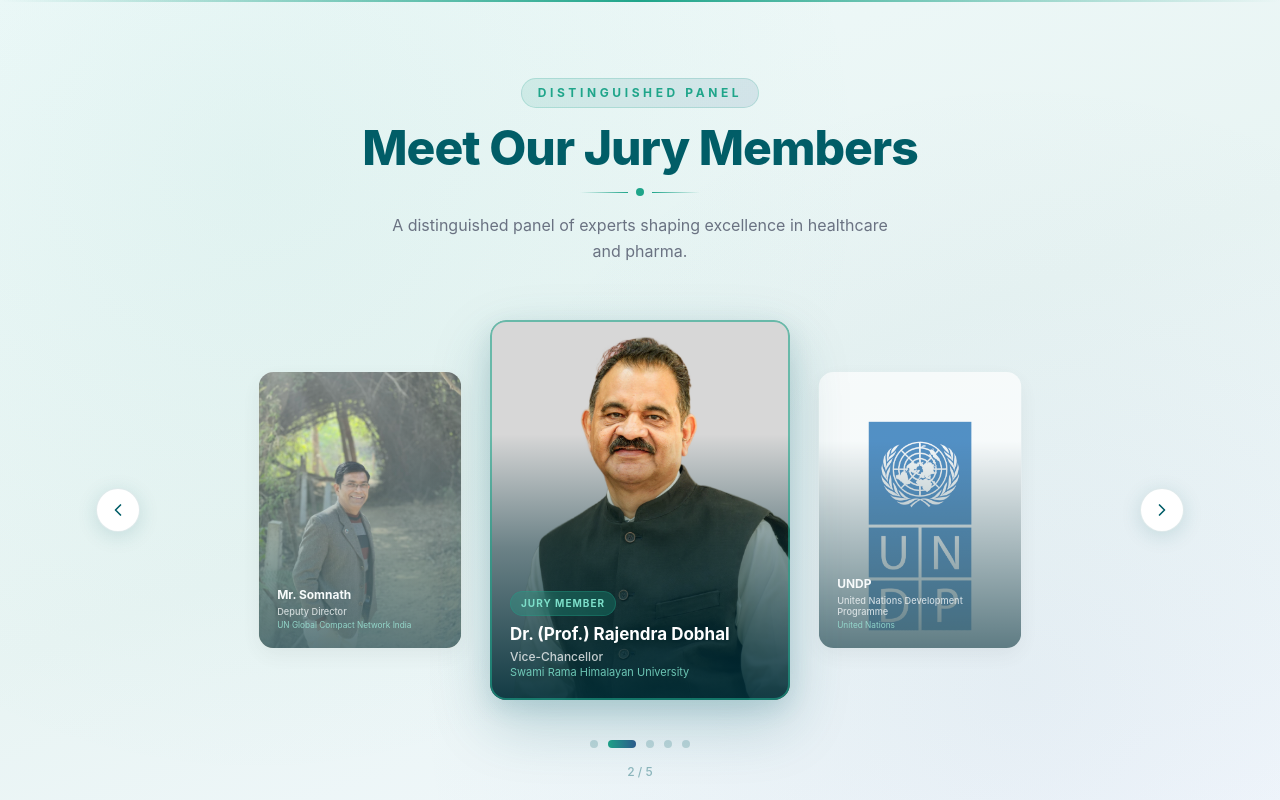
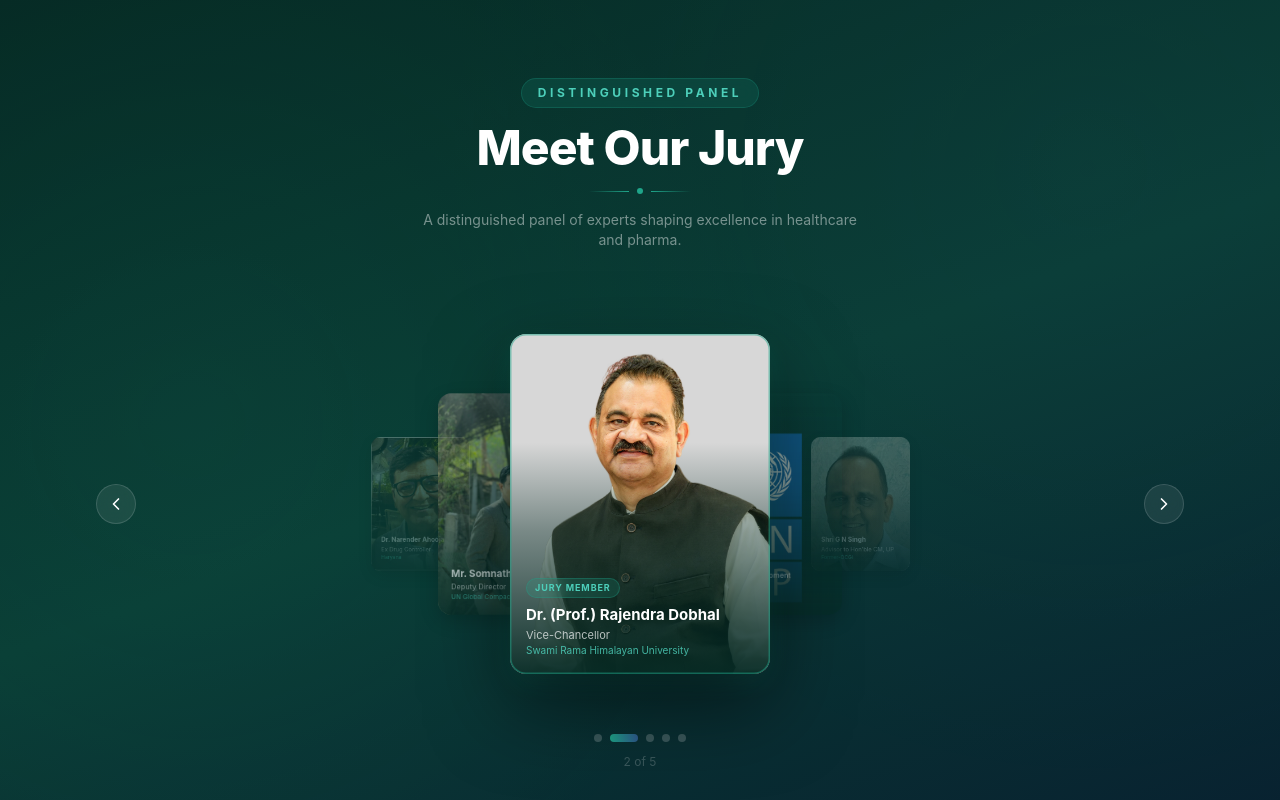
Before and after one commit to sibashish-design/phdpcs, a Next.js app: page / in a window 1280 px wide. Shown: the part 2640-3440 px from the top of the page. Built offline with nearby package versions, Linux system fonts and the light colour scheme.

Commit message:
Updated project

```diff
--- a/src/app/page.tsx
+++ b/src/app/page.tsx
@@ -165,7 +165,7 @@
           </div>
         </div>
       </section>
-      <JewelryMembersSlider />   {/* ← add this */}
+    <JewelryMembersSlider />   {/* ← add this */}
       <AboutSection />
       <FAQSection />
     </div>
--- a/src/components/JewelryMembersSlider.tsx
+++ b/src/components/JewelryMembersSlider.tsx
@@ -1,9 +1,29 @@
 "use client";
 /* eslint-disable @next/next/no-img-element */
-import React, { useState, useEffect, useCallback } from "react";
+import React, { useState, useEffect, useCallback, useRef } from "react";
 import { ChevronLeft, ChevronRight } from "lucide-react";
 
-const juryMembers = [
+// ── Types ──────────────────────────────────────────────────────
+interface JuryMember {
+  name: string;
+  designation: string;
+  organisation: string;
+  image: string;
+}
+
+interface CardConfig {
+  translateX: string;
+  scale: number;
+  opacity: number;
+  zIndex: number;
+  width: number;
+  height: number;
+  isCenter: boolean;
+  isAdjacent: boolean;
+}
+
+// ── Data ───────────────────────────────────────────────────────
+const juryMembers: JuryMember[] = [
   {
     name: "Mr. Somnath",
     designation: "Deputy Director",
@@ -36,197 +56,217 @@
   },
 ];
 
+const TOTAL = juryMembers.length;
+
+function getCardConfig(pos: number): CardConfig {
+  const isCenter = pos === 2;
+  const isAdjacent = pos === 1 || pos === 3;
+  const translateXValues = ["-220px", "-120px", "0px", "120px", "220px"];
+  return {
+    translateX: translateXValues[pos],
+    scale: isCenter ? 1 : isAdjacent ? 0.82 : 0.64,
+    opacity: isCenter ? 1 : isAdjacent ? 0.65 : 0.28,
+    zIndex: isCenter ? 20 : isAdjacent ? 10 : 1,
+    width: isCenter ? 260 : isAdjacent ? 200 : 155,
+    height: isCenter ? 340 : isAdjacent ? 270 : 210,
+    isCenter,
+    isAdjacent,
+  };
+}
+
+// ── Component ──────────────────────────────────────────────────
 const JewelryMembersSlider: React.FC = () => {
   const [current, setCurrent] = useState(0);
-  const [isAnimating, setIsAnimating] = useState(false);
+  const [animating, setAnimating] = useState(false);
   const [isPaused, setIsPaused] = useState(false);
-  const total = juryMembers.length;
+  const touchStartX = useRef<number>(0);
+  const touchEndX = useRef<number>(0);
 
   const goTo = useCallback(
     (index: number) => {
-      if (isAnimating) return;
-      setIsAnimating(true);
-      setCurrent((index + total) % total);
-      setTimeout(() => setIsAnimating(false), 500);
+      if (animating) return;
+      setAnimating(true);
+      setCurrent(((index % TOTAL) + TOTAL) % TOTAL);
+      setTimeout(() => setAnimating(false), 500);
     },
-    [isAnimating, total]
+    [animating]
   );
 
-  const prev = () => goTo(current - 1);
+  const prev = useCallback(() => goTo(current - 1), [current, goTo]);
   const next = useCallback(() => goTo(current + 1), [current, goTo]);
 
   useEffect(() => {
     if (isPaused) return;
-    const timer = setInterval(next, 4500);
-    return () => clearInterval(timer);
+    const t = setInterval(next, 4500);
+    return () => clearInterval(t);
   }, [next, isPaused]);
 
-  // Returns indices for left-side, center, and right-side cards
-  const getVisible = () => [
-    (current - 1 + total) % total,
+  const onTouchStart = (e: React.TouchEvent) => {
+    touchStartX.current = e.touches[0].clientX;
+  };
+  const onTouchEnd = (e: React.TouchEvent) => {
+    touchEndX.current = e.changedTouches[0].clientX;
+    const delta = touchStartX.current - touchEndX.current;
+    if (Math.abs(delta) > 40) {
+      if (delta > 0) next();
+      else prev();
+    }
+  };
+
+  // 5-card positions: far-left, left, center, right, far-right
+  const positions = [
+    (current - 2 + TOTAL) % TOTAL,
+    (current - 1 + TOTAL) % TOTAL,
     current,
-    (current + 1) % total,
+    (current + 1) % TOTAL,
+    (current + 2) % TOTAL,
   ];
-
-  const visible = getVisible();
 
   return (
     <section
-      className="relative py-20 overflow-hidden"
-      style={{ background: "linear-gradient(160deg, #f0fafa 0%, #e8f4f3 50%, #f5f9ff 100%)" }}
+      className="py-20 relative overflow-hidden"
+      style={{
+        background:
+          "linear-gradient(160deg, #062a24 0%, #0a3d35 50%, #082030 100%)",
+      }}
       onMouseEnter={() => setIsPaused(true)}
       onMouseLeave={() => setIsPaused(false)}
     >
-      {/* Subtle background pattern */}
+      {/* Ambient glow */}
       <div
-        className="absolute inset-0 pointer-events-none"
+        className="absolute inset-0 pointer-events-none opacity-40"
         style={{
-          backgroundImage: `radial-gradient(circle at 20% 20%, rgba(31,165,138,0.06) 0%, transparent 50%),
-                            radial-gradient(circle at 80% 80%, rgba(46,91,142,0.06) 0%, transparent 50%)`,
+          backgroundImage:
+            "radial-gradient(circle at 15% 50%, rgba(31,165,138,0.15) 0%, transparent 50%), radial-gradient(circle at 85% 20%, rgba(46,91,142,0.15) 0%, transparent 50%)",
         }}
       />
+      <div className="absolute top-0 left-0 right-0 h-px bg-gradient-to-r from-transparent via-[#1FA58A]/40 to-transparent" />
 
-      {/* Decorative top border */}
-      <div className="absolute top-0 left-0 right-0 h-1 bg-gradient-to-r from-transparent via-[#1FA58A] to-transparent" />
+      <div className="max-w-6xl mx-auto px-6 lg:px-8 relative z-10">
 
-      <div className="relative max-w-6xl mx-auto px-6 lg:px-8">
-
-        {/* Header */}
-        <div className="text-center mb-14">
+        {/* ── Header ── */}
+        <div className="text-center mb-16">
           <span
             className="inline-block text-xs font-bold tracking-[0.3em] uppercase mb-4 px-4 py-1.5 rounded-full"
             style={{
-              background: "linear-gradient(135deg, rgba(31,165,138,0.12), rgba(46,91,142,0.12))",
-              color: "#1FA58A",
-              border: "1px solid rgba(31,165,138,0.2)",
+              background: "rgba(31,165,138,0.15)",
+              color: "#4dcfba",
+              border: "1px solid rgba(31,165,138,0.25)",
+              backdropFilter: "blur(8px)",
             }}
           >
             Distinguished Panel
           </span>
           <h2
-            className="text-4xl md:text-5xl font-extrabold mb-4"
-            style={{ color: "#015D67", letterSpacing: "-0.02em" }}
+            className="text-4xl md:text-5xl font-extrabold text-white mb-4"
+            style={{ letterSpacing: "-0.02em" }}
           >
-            Meet Our Jury Members
+            Meet Our Jury
           </h2>
           <div className="flex items-center justify-center gap-2 mb-4">
-            <div className="h-px w-12 bg-gradient-to-r from-transparent to-[#1FA58A]" />
-            <div className="w-2 h-2 rounded-full bg-[#1FA58A]" />
-            <div className="h-px w-12 bg-gradient-to-l from-transparent to-[#1FA58A]" />
+            <div className="h-px w-10 bg-gradient-to-r from-transparent to-[#1FA58A]" />
+            <div className="w-1.5 h-1.5 rounded-full bg-[#1FA58A]" />
+            <div className="h-px w-10 bg-gradient-to-l from-transparent to-[#1FA58A]" />
           </div>
-          <p className="text-gray-500 text-base max-w-lg mx-auto leading-relaxed">
-            A distinguished panel of experts shaping excellence in healthcare and pharma.
+          <p className="text-white/45 text-sm max-w-md mx-auto">
+            A distinguished panel of experts shaping excellence in healthcare
+            and pharma.
           </p>
         </div>
 
-        {/* Slider area */}
-        <div className="relative flex items-center justify-center">
-
-          {/* Prev button */}
-          <button
-            onClick={prev}
-            className="absolute left-0 z-30 flex items-center justify-center w-11 h-11 rounded-full transition-all duration-300 group"
-            style={{
-              background: "white",
-              boxShadow: "0 4px 20px rgba(1,93,103,0.15)",
-              border: "1px solid rgba(1,93,103,0.12)",
-            }}
-            aria-label="Previous"
-          >
-            <ChevronLeft
-              className="h-5 w-5 transition-transform duration-200 group-hover:-translate-x-0.5"
-              style={{ color: "#015D67" }}
-            />
-          </button>
-
-          {/* Cards track */}
-          <div className="flex items-center justify-center gap-5 w-full px-14">
-            {visible.map((idx, pos) => {
-              const member = juryMembers[idx];
-              const isCenter = pos === 1;
-
+        {/* ── DESKTOP: 5-card fan ── */}
+        <div
+          className="hidden md:block relative h-[380px] w-full"
+          style={{ perspective: "1200px" }}
+        >
+          <div className="absolute inset-0 flex items-center justify-center">
+            {positions.map((memberIdx, pos) => {
+              const c = getCardConfig(pos);
               return (
                 <div
-                  key={`${idx}-${pos}`}
-                  onClick={() => !isCenter && goTo(idx)}
-                  className="relative flex-shrink-0 rounded-2xl overflow-hidden transition-all duration-500"
+                  key={`${pos}-${memberIdx}`}
+                  onClick={() => !c.isCenter && goTo(memberIdx)}
+                  className="absolute rounded-2xl overflow-hidden"
                   style={{
-                    width: isCenter ? "300px" : "220px",
-                    height: isCenter ? "380px" : "300px",
-                    cursor: isCenter ? "default" : "pointer",
-                    opacity: isCenter ? 1 : 0.7,
-                    transform: isCenter ? "scale(1)" : "scale(0.92)",
-                    boxShadow: isCenter
-                      ? "0 24px 60px rgba(1,93,103,0.22), 0 8px 24px rgba(1,93,103,0.12)"
-                      : "0 8px 24px rgba(0,0,0,0.08)",
-                    background: "#fff",
-                    zIndex: isCenter ? 10 : 5,
+                    width: `${c.width}px`,
+                    height: `${c.height}px`,
+                    transform: `translateX(${c.translateX}) scale(${c.scale})`,
+                    opacity: c.opacity,
+                    zIndex: c.zIndex,
+                    cursor: c.isCenter ? "default" : "pointer",
+                    boxShadow: c.isCenter
+                      ? "0 32px 80px rgba(0,0,0,0.5), 0 8px 24px rgba(31,165,138,0.15)"
+                      : "0 8px 24px rgba(0,0,0,0.3)",
+                    transition:
+                      "all 0.5s cubic-bezier(0.34,1.2,0.64,1)",
+                    willChange: "transform, opacity",
                   }}
                 >
-                  {/* Photo */}
                   <img
-                    src={member.image}
-                    alt={member.name}
-                    className="w-full h-full object-cover object-top transition-transform duration-700"
-                    style={{ transform: isCenter ? "scale(1.03)" : "scale(1)" }}
+                    src={juryMembers[memberIdx].image}
+                    alt={juryMembers[memberIdx].name}
+                    className="w-full h-full object-cover object-top"
                   />
-
                   {/* Gradient overlay */}
                   <div
                     className="absolute inset-0"
                     style={{
-                      background: isCenter
-                        ? "linear-gradient(to top, rgba(1,45,55,0.92) 0%, rgba(1,45,55,0.5) 40%, transparent 70%)"
-                        : "linear-gradient(to top, rgba(1,45,55,0.85) 0%, rgba(1,45,55,0.3) 50%, transparent 75%)",
+                      background: c.isCenter
+                        ? "linear-gradient(to top, rgba(6,42,36,0.96) 0%, rgba(6,42,36,0.45) 42%, transparent 68%)"
+                        : "linear-gradient(to top, rgba(6,42,36,0.92) 0%, rgba(6,42,36,0.2) 60%, transparent 100%)",
                     }}
                   />
-
-                  {/* Text info */}
-                  <div className="absolute bottom-0 inset-x-0 p-5">
-                    {isCenter && (
-                      <div
-                        className="inline-block text-[10px] font-bold tracking-widest uppercase px-2.5 py-1 rounded-full mb-2"
+                  {/* Text */}
+                  <div className="absolute bottom-0 inset-x-0 p-4">
+                    {c.isCenter && (
+                      <span
+                        className="inline-block text-[9px] font-bold tracking-widest uppercase px-2 py-0.5 rounded-full mb-2"
                         style={{
-                          background: "rgba(31,165,138,0.3)",
-                          color: "#7DDFCA",
+                          background: "rgba(31,165,138,0.2)",
+                          color: "#4dcfba",
                           border: "1px solid rgba(31,165,138,0.3)",
                           backdropFilter: "blur(8px)",
                         }}
                       >
                         Jury Member
-                      </div>
+                      </span>
                     )}
                     <h3
-                      className="font-bold leading-tight text-white mb-1"
-                      style={{ fontSize: isCenter ? "17px" : "13px" }}
+                      className="font-bold text-white leading-tight mb-0.5"
+                      style={{
+                        fontSize: c.isCenter
+                          ? "15px"
+                          : c.isAdjacent
+                          ? "12px"
+                          : "10px",
+                      }}
                     >
-                      {member.name}
+                      {juryMembers[memberIdx].name}
                     </h3>
                     <p
-                      className="leading-tight font-medium"
                       style={{
-                        fontSize: isCenter ? "12px" : "10px",
-                        color: "rgba(255,255,255,0.75)",
+                        fontSize: c.isCenter ? "11px" : "9px",
+                        color: "rgba(255,255,255,0.7)",
                       }}
                     >
-                      {member.designation}
+                      {juryMembers[memberIdx].designation}
                     </p>
                     <p
-                      className="leading-tight mt-0.5"
                       style={{
-                        fontSize: isCenter ? "11px" : "9px",
-                        color: "rgba(125,223,202,0.85)",
+                        fontSize: c.isCenter ? "10px" : "8px",
+                        color: "rgba(77,207,186,0.85)",
                       }}
                     >
-                      {member.organisation}
+                      {juryMembers[memberIdx].organisation}
                     </p>
                   </div>
-
                   {/* Active ring */}
-                  {isCenter && (
+                  {c.isCenter && (
                     <div
                       className="absolute inset-0 rounded-2xl pointer-events-none"
-                      style={{ boxShadow: "inset 0 0 0 2px rgba(31,165,138,0.6)" }}
+                      style={{
+                        boxShadow: "inset 0 0 0 1.5px rgba(31,165,138,0.5)",
+                      }}
                     />
                   )}
                 </div>
@@ -234,52 +274,156 @@
             })}
           </div>
 
+          {/* Prev button */}
+          <button
+            onClick={prev}
+            aria-label="Previous jury member"
+            className="absolute left-0 top-1/2 -translate-y-1/2 z-30 w-10 h-10 flex items-center justify-center rounded-full transition-all duration-200 hover:scale-110"
+            style={{
+              background: "rgba(255,255,255,0.08)",
+              border: "1px solid rgba(255,255,255,0.14)",
+              backdropFilter: "blur(12px)",
+              color: "white",
+            }}
+          >
+            <ChevronLeft className="w-5 h-5" />
+          </button>
+
           {/* Next button */}
           <button
             onClick={next}
-            className="absolute right-0 z-30 flex items-center justify-center w-11 h-11 rounded-full transition-all duration-300 group"
+            aria-label="Next jury member"
+            className="absolute right-0 top-1/2 -translate-y-1/2 z-30 w-10 h-10 flex items-center justify-center rounded-full transition-all duration-200 hover:scale-110"
             style={{
-              background: "white",
-              boxShadow: "0 4px 20px rgba(1,93,103,0.15)",
-              border: "1px solid rgba(1,93,103,0.12)",
+              background: "rgba(255,255,255,0.08)",
+              border: "1px solid rgba(255,255,255,0.14)",
+              backdropFilter: "blur(12px)",
+              color: "white",
             }}
-            aria-label="Next"
           >
-            <ChevronRight
-              className="h-5 w-5 transition-transform duration-200 group-hover:translate-x-0.5"
-              style={{ color: "#015D67" }}
-            />
+            <ChevronRight className="w-5 h-5" />
           </button>
         </div>
 
-        {/* Dot indicators */}
-        <div className="flex justify-center items-center gap-2.5 mt-10">
+        {/* Dot indicators — desktop */}
+        <div className="hidden md:flex justify-center items-center gap-2 mt-10">
           {juryMembers.map((_, i) => (
             <button
               key={i}
               onClick={() => goTo(i)}
-              className="transition-all duration-300 rounded-full"
+              className="rounded-full transition-all duration-300"
               style={{
                 width: i === current ? "28px" : "8px",
                 height: "8px",
                 background:
                   i === current
                     ? "linear-gradient(90deg, #1FA58A, #2e5b8e)"
-                    : "rgba(1,93,103,0.2)",
+                    : "rgba(255,255,255,0.2)",
               }}
-              aria-label={`Go to member ${i + 1}`}
+              aria-label={`Go to jury member ${i + 1}`}
             />
           ))}
         </div>
+        <p
+          className="hidden md:block text-center mt-3 text-xs"
+          style={{ color: "rgba(255,255,255,0.2)" }}
+        >
+          {current + 1} of {TOTAL}
+        </p>
 
-        {/* Member count */}
-        <p className="text-center mt-4 text-xs font-medium" style={{ color: "rgba(1,93,103,0.4)" }}>
-          {current + 1} / {total}
-        </p>
+        {/* ── MOBILE: swipeable + tap thumbnails ── */}
+        <div
+          className="md:hidden"
+          onTouchStart={onTouchStart}
+          onTouchEnd={onTouchEnd}
+        >
+          {/* Main card */}
+          <div className="flex justify-center mb-6">
+            <div
+              className="relative w-64 rounded-2xl overflow-hidden"
+              style={{
+                height: "320px",
+                boxShadow: "0 32px 80px rgba(0,0,0,0.5)",
+                border: "1px solid rgba(31,165,138,0.25)",
+              }}
+            >
+              <img
+                src={juryMembers[current].image}
+                alt={juryMembers[current].name}
+                className="w-full h-full object-cover object-top transition-opacity duration-300"
+              />
+              <div
+                className="absolute inset-0"
+                style={{
+                  background:
+                    "linear-gradient(to top, rgba(6,42,36,0.96) 0%, rgba(6,42,36,0.4) 42%, transparent 68%)",
+                }}
+              />
+              <div className="absolute bottom-0 inset-x-0 p-5">
+                <span
+                  className="inline-block text-[9px] font-bold tracking-widest uppercase px-2 py-0.5 rounded-full mb-2"
+                  style={{
+                    background: "rgba(31,165,138,0.2)",
+                    color: "#4dcfba",
+                    border: "1px solid rgba(31,165,138,0.3)",
+                  }}
+                >
+                  Jury Member
+                </span>
+                <h3 className="font-bold text-white text-base leading-tight mb-0.5">
+                  {juryMembers[current].name}
+                </h3>
+                <p className="text-white/70 text-xs">
+                  {juryMembers[current].designation}
+                </p>
+                <p className="text-[11px]" style={{ color: "#4dcfba" }}>
+                  {juryMembers[current].organisation}
+                </p>
+              </div>
+            </div>
+          </div>
+
+          {/* Tap-to-navigate thumbnails */}
+          <div className="flex items-center justify-center gap-2.5">
+            {juryMembers.map((m, i) => (
+              <button
+                key={i}
+                onClick={() => goTo(i)}
+                className="rounded-xl overflow-hidden flex-shrink-0 transition-all duration-300"
+                style={{
+                  width: i === current ? "54px" : "42px",
+                  height: i === current ? "54px" : "42px",
+                  border:
+                    i === current
+                      ? "2px solid #1FA58A"
+                      : "2px solid rgba(255,255,255,0.12)",
+                  opacity: i === current ? 1 : 0.5,
+                  boxShadow:
+                    i === current
+                      ? "0 4px 16px rgba(31,165,138,0.4)"
+                      : "none",
+                }}
+                aria-label={`Go to ${m.name}`}
+              >
+                <img
+                  src={m.image}
+                  alt={m.name}
+                  className="w-full h-full object-cover object-top"
+                />
+              </button>
+            ))}
+          </div>
+
+          <p
+            className="text-center mt-4 text-[11px]"
+            style={{ color: "rgba(255,255,255,0.22)" }}
+          >
+            Swipe or tap thumbnail to navigate
+          </p>
+        </div>
       </div>
 
-      {/* Decorative bottom border */}
-      <div className="absolute bottom-0 left-0 right-0 h-px bg-gradient-to-r from-transparent via-[#2e5b8e]/20 to-transparent" />
+      <div className="absolute bottom-0 left-0 right-0 h-px bg-gradient-to-r from-transparent via-white/10 to-transparent" />
     </section>
   );
 };
```
